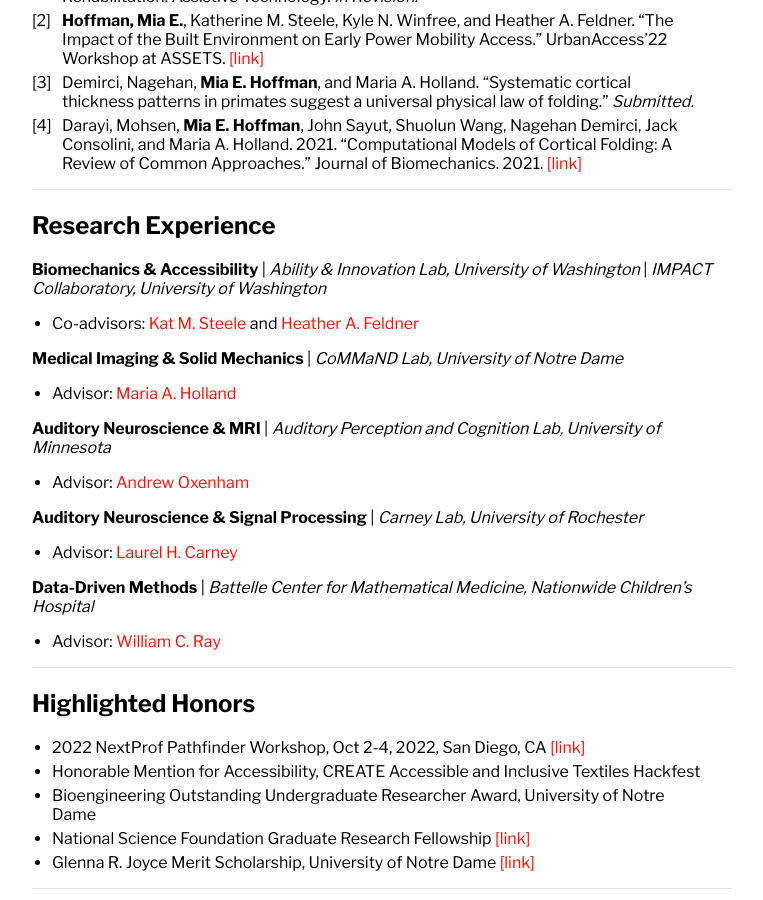
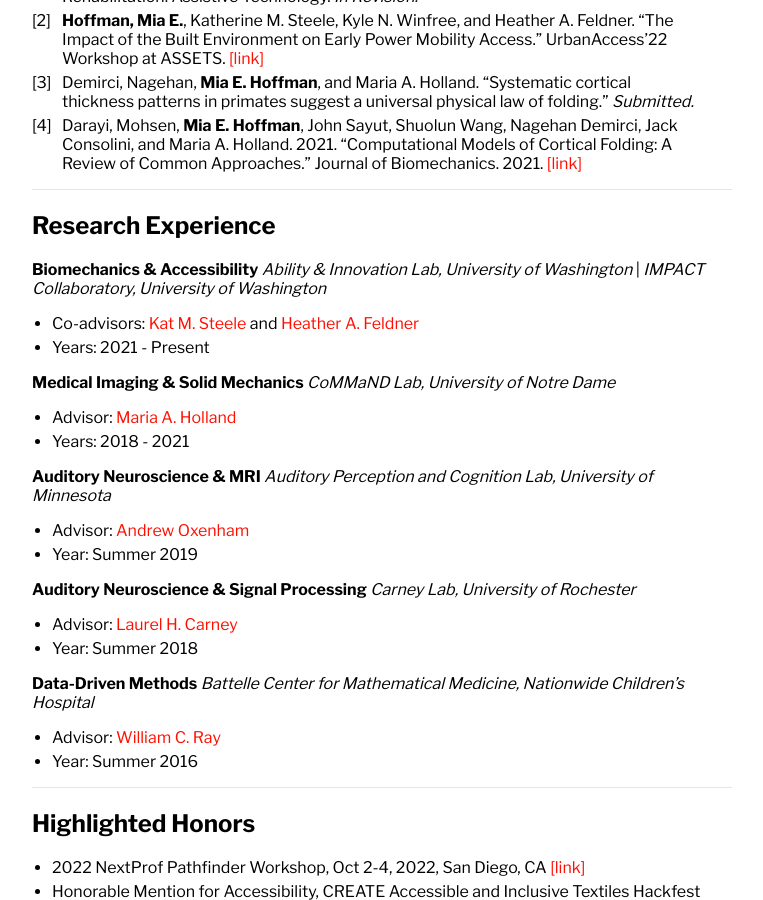
Before and after one commit to miahoffmannd/miahoffmannd.github.io, a Jekyll site: the page built from index.md, in a window 1280 px wide and 900 px high, scrolled down 699 px. Shown: the whole window, without its empty margins (258-1021 px from the left). Built offline with Jekyll 4.4.1, drawn with Linux system fonts in a browser that asks for light colours; our own code applies the rules of GitHub Pages for plain Markdown files.

Commit message:
Update index.md

```diff
--- a/index.md
+++ b/index.md
@@ -23,20 +23,30 @@
 
 ---
 ## Research Experience
-**Biomechanics & Accessibility** | _Ability & Innovation Lab, University of Washington_ | _IMPACT Collaboratory, University of Washington_
+**Biomechanics & Accessibility**
+_Ability & Innovation Lab, University of Washington_ | _IMPACT Collaboratory, University of Washington_
 - Co-advisors: [Kat M. Steele](https://www.me.washington.edu/facultyfinder/kat-m-steele) and [Heather A. Feldner](https://impactco.rehab.washington.edu/team/heather-feldner/)
+- Years: 2021 - Present
 
-**Medical Imaging & Solid Mechanics** | _CoMMaND Lab, University of Notre Dame_
+**Medical Imaging & Solid Mechanics**
+_CoMMaND Lab, University of Notre Dame_
 - Advisor: [Maria A. Holland](https://engineering.nd.edu/faculty/maria-holland/)
+- Years: 2018 - 2021
 
-**Auditory Neuroscience & MRI** | _Auditory Perception and Cognition Lab, University of Minnesota_
+**Auditory Neuroscience & MRI**
+_Auditory Perception and Cognition Lab, University of Minnesota_
 - Advisor: [Andrew Oxenham](https://med.umn.edu/bio/ent-faculty/andrew-oxenham)
+- Year: Summer 2019
 
-**Auditory Neuroscience & Signal Processing** | _Carney Lab, University of Rochester_
+**Auditory Neuroscience & Signal Processing**
+_Carney Lab, University of Rochester_
 - Advisor: [Laurel H. Carney](https://www.urmc.rochester.edu/people/27094648-laurel-h-carney)
+- Year: Summer 2018
 
-**Data-Driven Methods** | _Battelle Center for Mathematical Medicine, Nationwide Children's Hospital_
+**Data-Driven Methods**
+_Battelle Center for Mathematical Medicine, Nationwide Children's Hospital_
 - Advisor: [William C. Ray](https://pediatricsnationwide.org/2022/02/09/featured-researcher-will-ray/)
+- Year: Summer 2016
 
 ---
 ## Highlighted Honors
```
